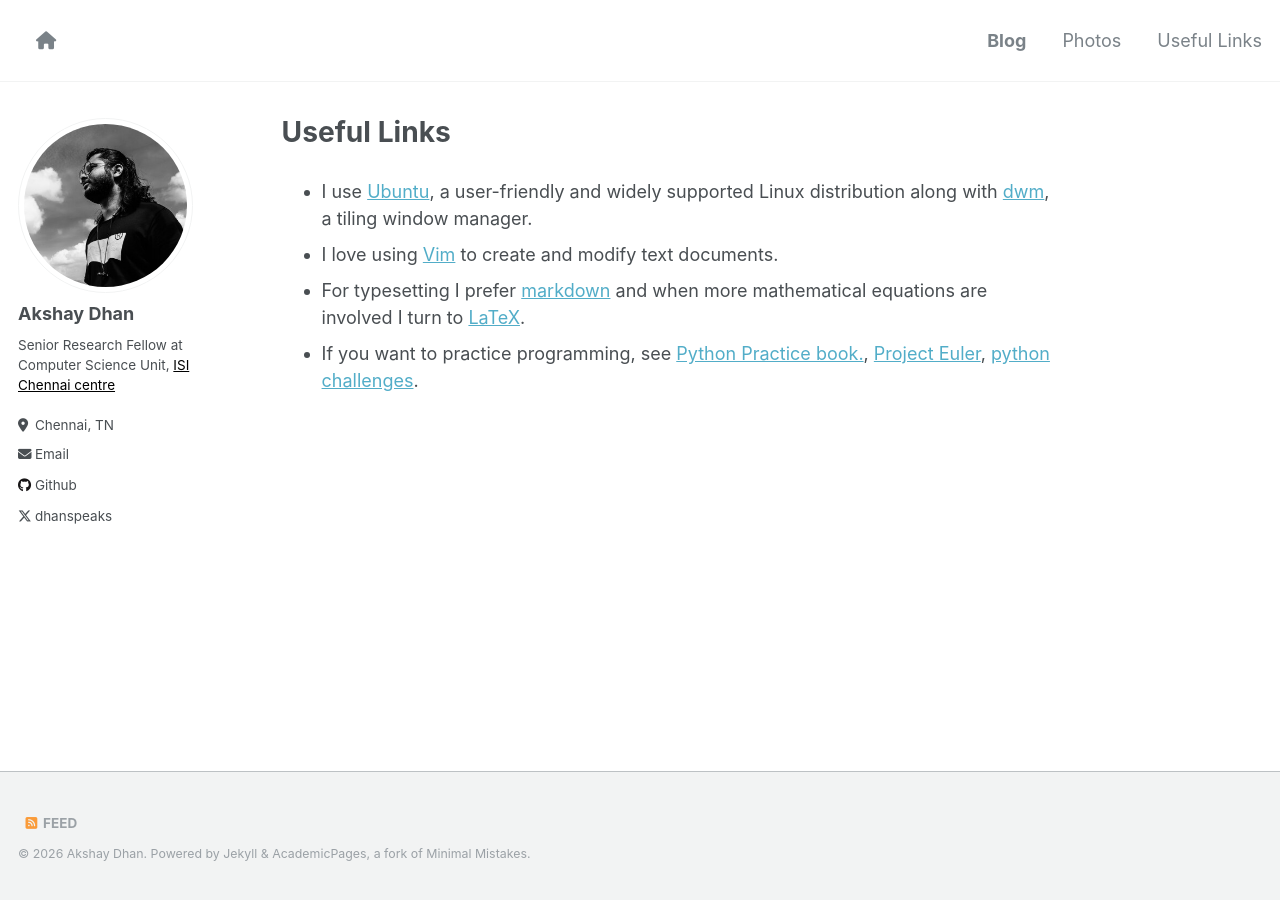
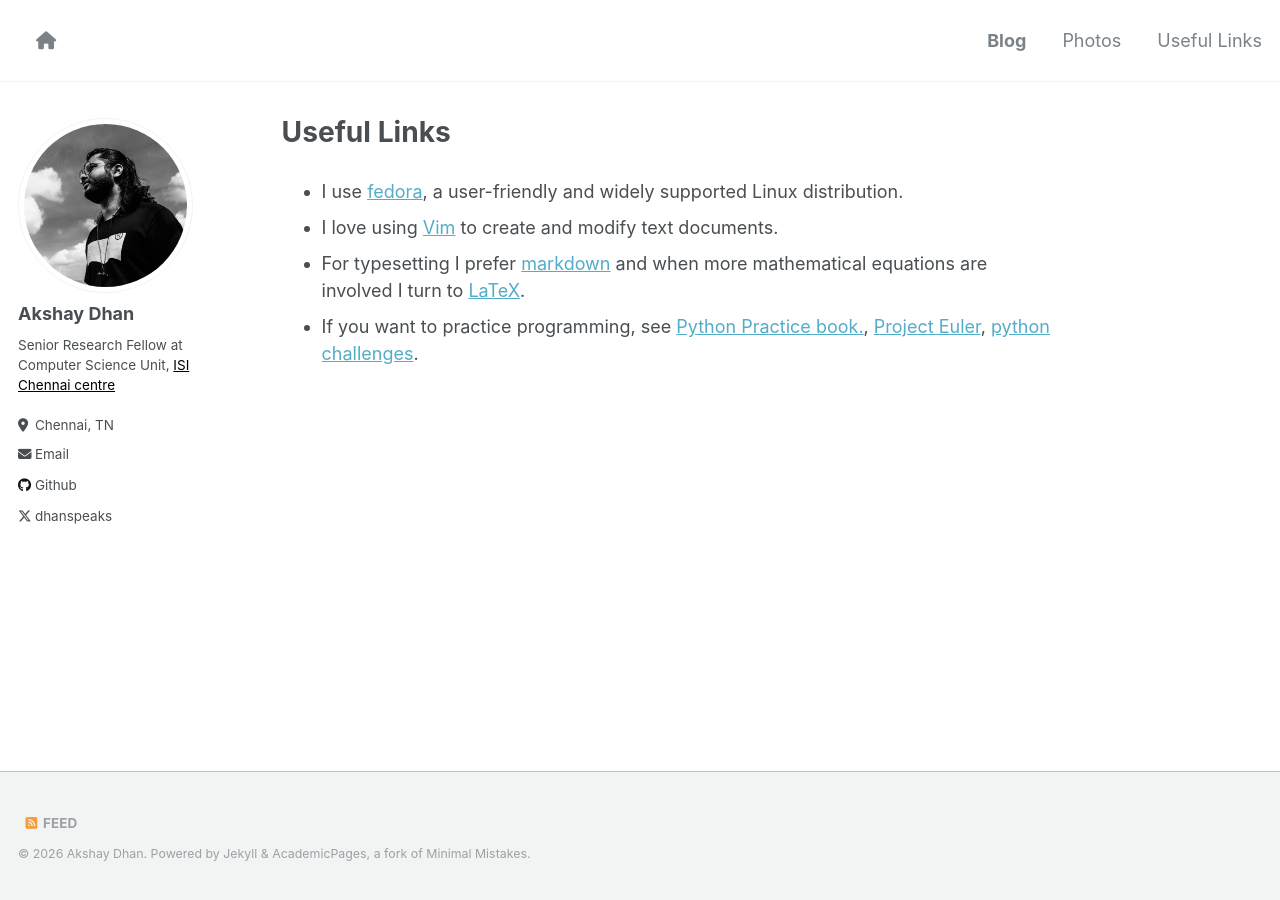
Before and after one commit to dhancodes/dhancodes.github.io, a Jekyll site: the page built from _pages/useful_links.md, in a window 1280 px wide. Built offline with Jekyll 4.4.1, drawn with Linux system fonts in a browser that asks for light colours.

Commit message:
🔼 minor changes

```diff
--- a/_pages/useful_links.md
+++ b/_pages/useful_links.md
@@ -5,8 +5,9 @@ excerpt: "Useful Links"
 author_profile: true
 ---
 
-- I use [Ubuntu](https://ubuntu.com/download/desktop/), a user-friendly and widely supported Linux distribution along with
-  [dwm](https://dwm.suckless.org/), a  tiling window manager.
+- I use [fedora](https://fedoraproject.org/), a user-friendly and widely
+  supported Linux distribution.
 - I love using [Vim](https://www.vim.org/) to create and modify text documents.
-- For typesetting I prefer [markdown](https://www.markdownguide.org/) and when more mathematical equations are involved I turn to [LaTeX](https://www.latex-project.org/).
+- For typesetting I prefer [markdown](https://www.markdownguide.org/) and when
+  more mathematical equations are involved I turn to [LaTeX](https://www.latex-project.org/).
 - If you want to practice programming, see [Python Practice book.](https://anandology.com/python-practice-book/), [Project Euler](https://projecteuler.net), [python challenges](http://www.pythonchallenge.com/).
```
